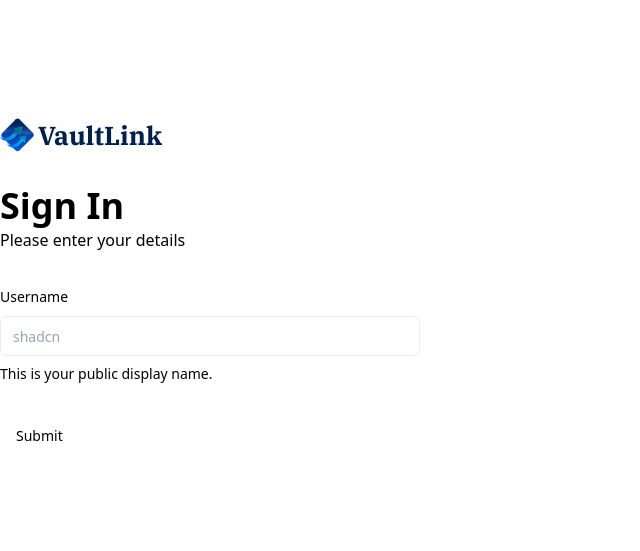
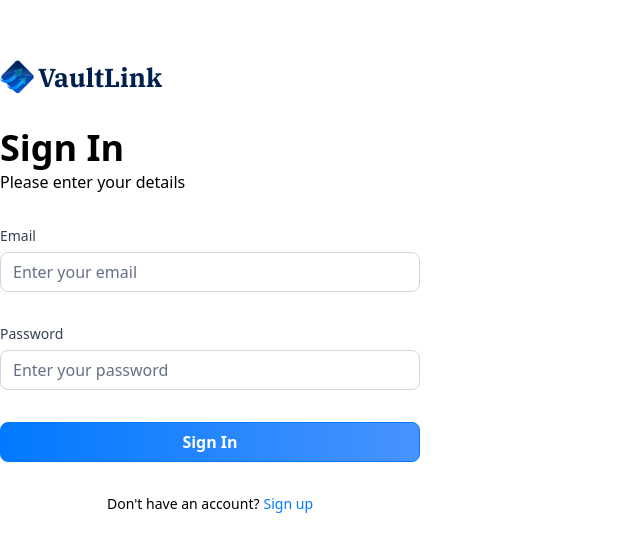
Before and after one commit to Shreyashdeep/banking-management-system, a Next.js app: page /sign-in in a window 1280 px wide. Shown: the part 113-664 px from the top of the page, without its empty margins (0-640 px from the left). Built offline with nearby package versions, Linux system fonts and the light colour scheme.

Commit message:
finalize sign-in page

```diff
--- a/components/Authform.tsx
+++ b/components/Authform.tsx
@@ -17,28 +17,28 @@
   FormMessage,
 } from "@/components/ui/form";
 import { Input } from "@/components/ui/input";
-
-const formSchema = z.object({
-  username: z.string().min(2, {
-    message: "Username must be at least 2 characters.",
-  }),
-});
+import Custominput from "./Custominput";
+import { authFormSchema } from "@/lib/utils";
+import { Loader, Loader2 } from "lucide-react";
 
 const Authform = ({ type }: { type: string }) => {
   const [user, setUser] = useState(null);
-  // 1. Define your form.
-  const form = useForm<z.infer<typeof formSchema>>({
-    resolver: zodResolver(formSchema),
+  const [isLoading, setIsLoading] = useState(false);
+
+  const form = useForm<z.infer<typeof authFormSchema>>({
+    resolver: zodResolver(authFormSchema),
     defaultValues: {
-      username: "",
+      email: "",
+      password: "",
     },
   });
 
-  // 2. Define a submit handler.
-  function onSubmit(values: z.infer<typeof formSchema>) {
+  function onSubmit(values: z.infer<typeof authFormSchema>) {
     // Do something with the form values.
     // ✅ This will be type-safe and validated.
+    setIsLoading(true);
     console.log(values);
+    setIsLoading(true);
   }
   return (
     <section className="auth-form">
@@ -71,25 +71,47 @@
         <>
           <Form {...form}>
             <form onSubmit={form.handleSubmit(onSubmit)} className="space-y-8">
-              <FormField
+              <Custominput
                 control={form.control}
-                name="username"
-                render={({ field }) => (
-                  <FormItem>
-                    <FormLabel>Username</FormLabel>
-                    <FormControl>
-                      <Input placeholder="shadcn" {...field} />
-                    </FormControl>
-                    <FormDescription>
-                      This is your public display name.
-                    </FormDescription>
-                    <FormMessage />
-                  </FormItem>
-                )}
+                name="email"
+                label="Email"
+                placeholder="Enter your email"
               />
-              <Button type="submit">Submit</Button>
+              <Custominput
+                control={form.control}
+                name="password"
+                label="Password"
+                placeholder="Enter your password"
+              />
+              <div className="flex flex-col gap-4">
+                <Button type="submit" disabled={isLoading} className="form-btn">
+                  {isLoading ? (
+                    <>
+                      <Loader2 size={20} className="animate-spin" /> &nbsp;
+                      Loading...
+                    </>
+                  ) : type === "sign-in" ? (
+                    "Sign In"
+                  ) : (
+                    "sign-up"
+                  )}
+                </Button>
+              </div>
             </form>
           </Form>
+          <footer className="flex justify-center gap-1">
+            <p className="text-14 font-normal text-grey-600">
+              {type === "sign-in"
+                ? "Don't have an account? "
+                : "Already have an account? "}
+            </p>
+            <Link
+              href={type === "sign-in" ? "/sign-up" : "sign-in"}
+              className="form-link"
+            >
+              {type === "sign-in" ? "Sign up" : "Sign in"}
+            </Link>
+          </footer>
         </>
       )}
     </section>
--- /dev/null
+++ b/components/Custominput.tsx
@@ -0,0 +1,39 @@
+import React from "react";
+import { FormControl, FormField, FormLabel, FormMessage } from "./ui/form";
+import { Input } from "./ui/input";
+import { Control, FieldPath } from "react-hook-form";
+import { z } from "zod";
+import { authFormSchema } from "@/lib/utils";
+interface Custominput {
+  control: Control<z.infer<typeof authFormSchema>>,
+  name: FieldPath<z.infer<typeof authFormSchema>>,
+  label: string,
+  placeholder: string
+}
+const Custominput = ({ control, name, label, placeholder }: Custominput) => {
+  return (
+    <FormField
+      control={control}
+      name={name}
+      render={({ field }) => (
+        <div className="form-item">
+          <FormLabel className="form-label">{label}</FormLabel>
+          <div className="flex w-full flex-col">
+            <FormControl>
+              <Input
+                placeholder={placeholder}
+                className="input-class"
+                type ={name ==='password' ? 'password':
+                'text'}
+                {...field}
+              />
+            </FormControl>
+            <FormMessage className="form-message mt-2" />
+          </div>
+        </div>
+      )}
+    />
+  );
+};
+
+export default Custominput;
--- a/lib/utils.ts
+++ b/lib/utils.ts
@@ -2,6 +2,7 @@
 import { type ClassValue, clsx } from "clsx";
 import qs from "query-string";
 import { twMerge } from "tailwind-merge";
+import { z } from "zod";
 
 export function cn(...inputs: ClassValue[]) {
   return twMerge(clsx(inputs));
@@ -193,3 +194,8 @@
 
   return date > twoDaysAgo ? "Processing" : "Success";
 };
+
+export const authFormSchema = z.object({
+  email: z.string().email(),
+  password:z.string().min(8)
+});
```
